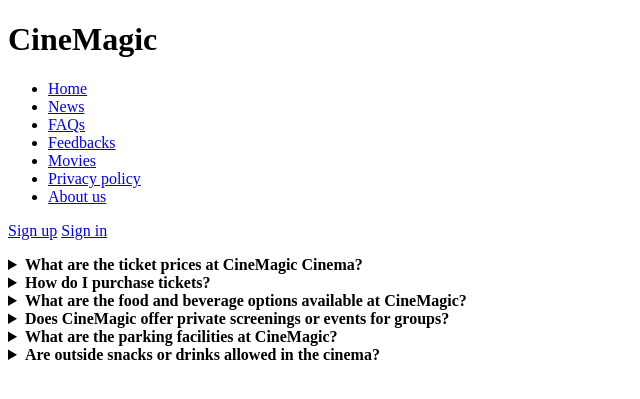
After one commit to chamomil/MTDweb-ap, a Django app: page /faqs in a window 1280 px wide. The commit adds this page. Shown: the top 399 px of the page, without its empty margins (0-640 px from the left). Run offline with Django 4.2, Linux system fonts and the light colour scheme.

Commit message:
add faqs page

```diff
--- /dev/null
+++ b/info/templates/faqs.html
@@ -0,0 +1,39 @@
+{% extends 'base.html' %}
+{% load static %}
+{% block title %}FAQs{% endblock %}
+{% block content %}
+    <details>
+        <summary><strong>What are the ticket prices at CineMagic Cinema?</strong></summary>
+        <p>Ticket prices may vary depending on factors such as movie format, showtime, and promotions. We offer
+            competitive pricing options, and you can find detailed information on ticket prices on our website or at the
+            cinema box office.</p>
+    </details>
+    <details>
+        <summary><strong>How do I purchase tickets?</strong></summary>
+        <p>You can purchase tickets online through our website or at the cinema box office. Online ticketing provides a
+            convenient way to select your preferred showtime and make secure payments.</p>
+    </details>
+    <details>
+        <summary><strong>What are the food and beverage options available at CineMagic?</strong></summary>
+        <p>At CineMagic, we have a concession stand offering a wide variety of delicious snacks, popcorn, beverages,
+            candies, and more. Refreshments can be enjoyed in our theater during the movie for an enhanced
+            movie-watching experience.</p>
+    </details>
+    <details>
+        <summary><strong>Does CineMagic offer private screenings or events for groups?</strong></summary>
+        <p>Yes, we offer private screenings and events for groups, which can be tailored to suit various occasions such
+            as birthdays, corporate gatherings, school outings, and more. You can contact our events team for more
+            information on booking private screenings.</p>
+    </details>
+    <details>
+        <summary><strong>What are the parking facilities at CineMagic?</strong></summary>
+        <p>We provide convenient parking facilities for our cinema patrons. Please follow the instructions provided at
+            the cinema location for parking details and availability.</p>
+    </details>
+    <details>
+        <summary><strong>Are outside snacks or drinks allowed in the cinema?</strong></summary>
+        <p>Outside snacks and drinks are generally not permitted, as we have a wide range of delicious concessions
+            available for purchase. However, if you have specific dietary restrictions or requirements, kindly reach out
+            to our customer service for further assistance.</p>
+    </details>
+{% endblock %}
--- a/info/urls.py
+++ b/info/urls.py
@@ -1,9 +1,10 @@
 from django.urls import path
 
-from .views import MainPageTemplateView, PrivacyPolicyTemplateView, AboutUsTemplateView
+from .views import MainPageTemplateView, PrivacyPolicyTemplateView, AboutUsTemplateView, FAQsTemplateView
 
 urlpatterns = [
     path("", MainPageTemplateView.as_view(), name="main-page"),
     path("privacy-policy", PrivacyPolicyTemplateView.as_view(), name="privacy-policy"),
     path("about-us", AboutUsTemplateView.as_view(), name="about-us"),
+    path("faqs", FAQsTemplateView.as_view(), name="faqs"),
 ]
--- a/info/views.py
+++ b/info/views.py
@@ -18,3 +18,7 @@ class PrivacyPolicyTemplateView(TemplateView):
 
 class AboutUsTemplateView(TemplateView):
     template_name = "about-us.html"
+
+
+class FAQsTemplateView(TemplateView):
+    template_name = "faqs.html"
--- a/templates/base.html
+++ b/templates/base.html
@@ -19,6 +19,7 @@
         <ul>
             <li><a href="/">Home</a></li>
             <li><a href="{% url 'article-list' %}">News</a></li>
+            <li><a href="{% url 'faqs' %}">FAQs</a></li>
             <li><a href="{% url 'feedback-list' %}">Feedbacks</a></li>
             <li><a href="{% url 'movies-list' %}">Movies</a></li>
             <li><a href="{% url 'privacy-policy' %}">Privacy policy</a></li>
```
